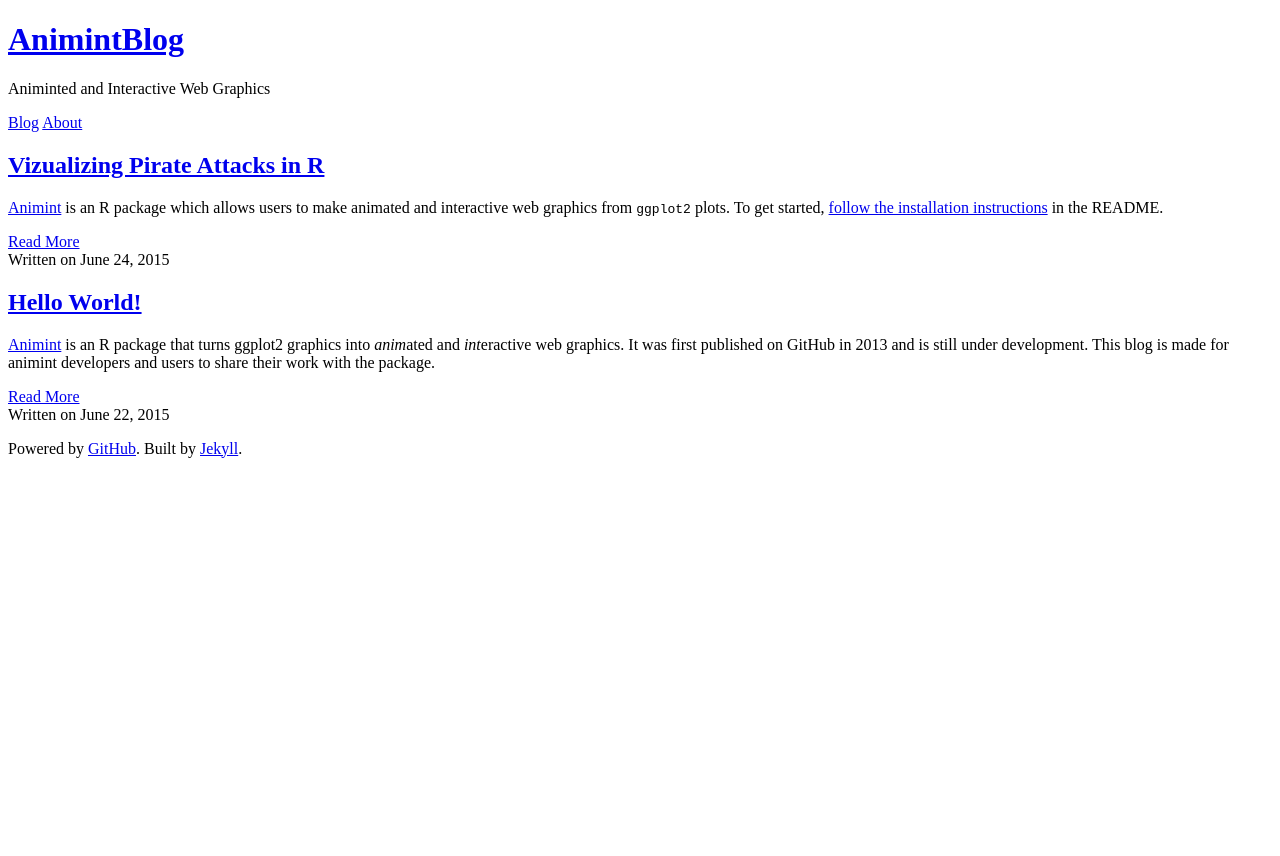
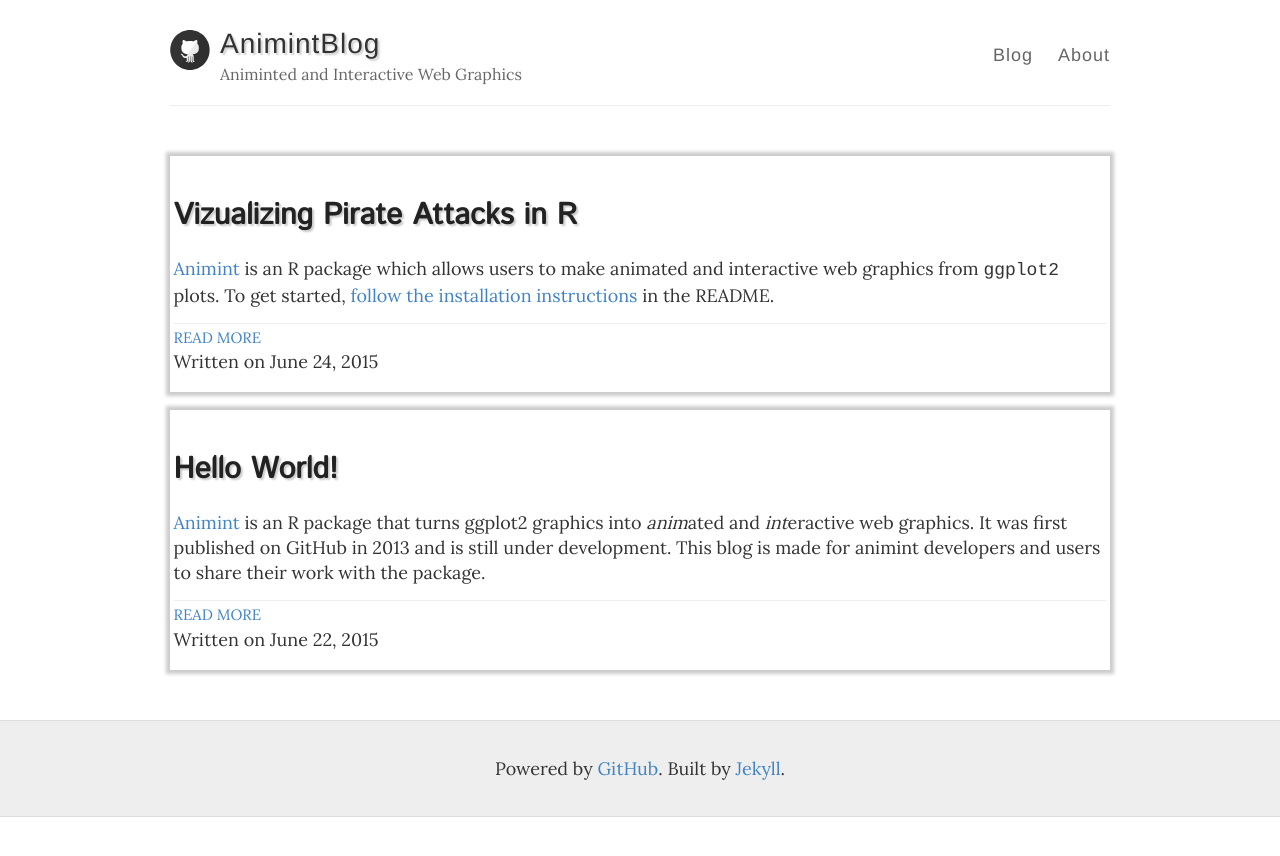
Before and after one commit to kferris10/AnimintBlog, a Jekyll site: the page built from index.html, in a window 1280 px wide. Shown: the top 856 px of the page. Built offline with Jekyll 4.4.1, drawn with Linux system fonts in a browser that asks for light colours; Markdown is read by kramdown in place of the engine named in the settings.

Commit message:
Fix typo

```diff
--- a/_layouts/default.html
+++ b/_layouts/default.html
@@ -9,7 +9,7 @@
       <script src="http://html5shiv.googlecode.com/svn/trunk/html5.js"></script>
     <![endif]-->
 
-    <link rel="stylesheet" type="text/css" href="{{ site.baseurl }}/style.scss" />
+    <link rel="stylesheet" type="text/css" href="{{ site.baseurl }}/style.css" />
     <link rel="alternate" type="application/rss+xml" title="{{ site.name }} - {{ site.description }}" href="{{ site.baseurl }}/feed.xml" />
 
     <!-- Fonts -->
```
